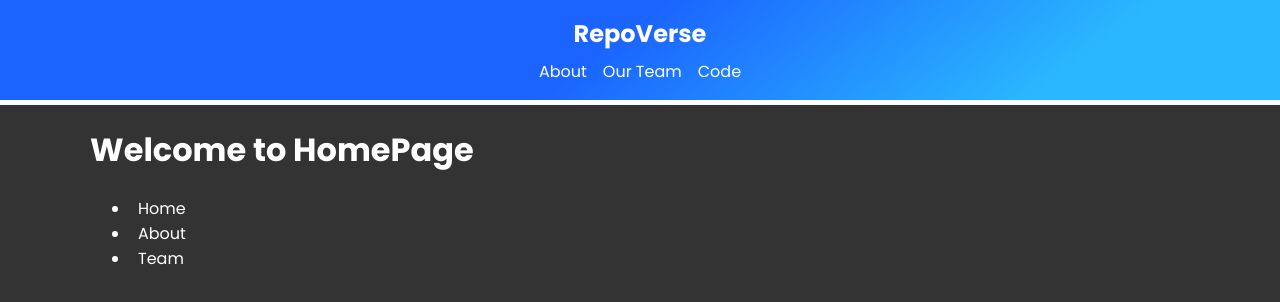
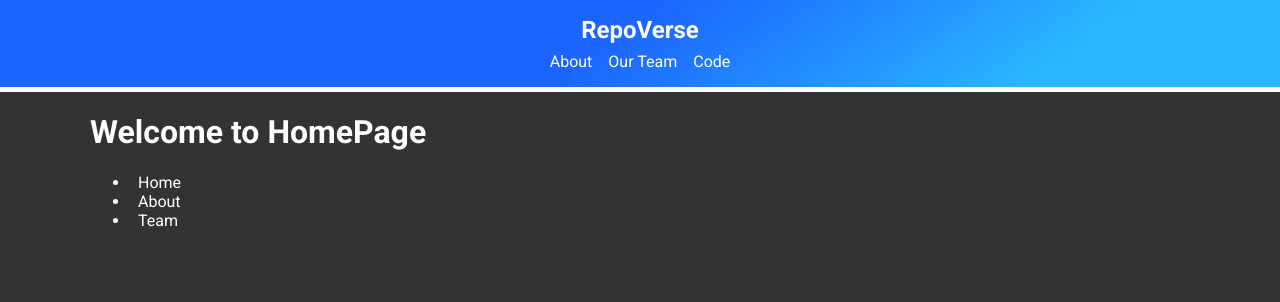
Before and after one commit to majid-2002/next_13_crash, a Next.js app: page / in a window 1280 px wide. Shown: the top 302 px of the page. Built offline with nearby package versions, Linux system fonts and the light colour scheme.

Commit message:
:lipstick: update

```diff
--- a/app/code/repos/page.jsx
+++ b/app/code/repos/page.jsx
@@ -7,7 +7,6 @@ async function fetchRepos() {
   const data = await response.json();
 
   await new Promise((resolve) => setTimeout(resolve, 500));
-
   return data;
 }
 
--- a/app/components/RepoDirs.jsx
+++ b/app/components/RepoDirs.jsx
@@ -21,7 +21,7 @@ const RepoDirs = async ({ name }) => {
       <ul>
         {dirs.map((dir) => (
           <li key={dir.path}>
-            <Link href={`code/repose/${name}/${dir.path}`}>{dir.path}</Link>
+            <Link href={`code/repos/${name}/${dir.path}`}>{dir.path}</Link>
           </li>
         ))}
       </ul>
--- a/app/globals.css
+++ b/app/globals.css
@@ -1,5 +1,5 @@
 :root {
-  --primary-color: #0070f3;
+  --primary-color: #0b7dff;
 }
 
 html,
@@ -30,7 +30,7 @@ body {
 }
 
 .btn:hover {
-  background-color: #0058b7;
+  background-color: var(--primary-color);
   color: #fff;
 }
 
--- a/app/layout.js
+++ b/app/layout.js
@@ -1,8 +1,8 @@
 import "./globals.css";
 import { Header } from "./components/Header";
-import { Poppins } from "next/font/google"
+import { Roboto } from "next/font/google"
 
-const poppins = Poppins({
+const roboto = Roboto({
   subsets: ["latin"],
   weight: ["400", "700"],
 });
@@ -16,7 +16,7 @@ export const metadata = {
 export default function RootLayout({ children }) {
   return (
     <html lang="en">
-      <body className={poppins.className}>
+      <body className={roboto.className}>
         <Header />
         <main className="container">{children}</main>
       </body>
```
Also changed, not shown: app/code/repos/[name]/page.jsx (+10 -4 lines).
